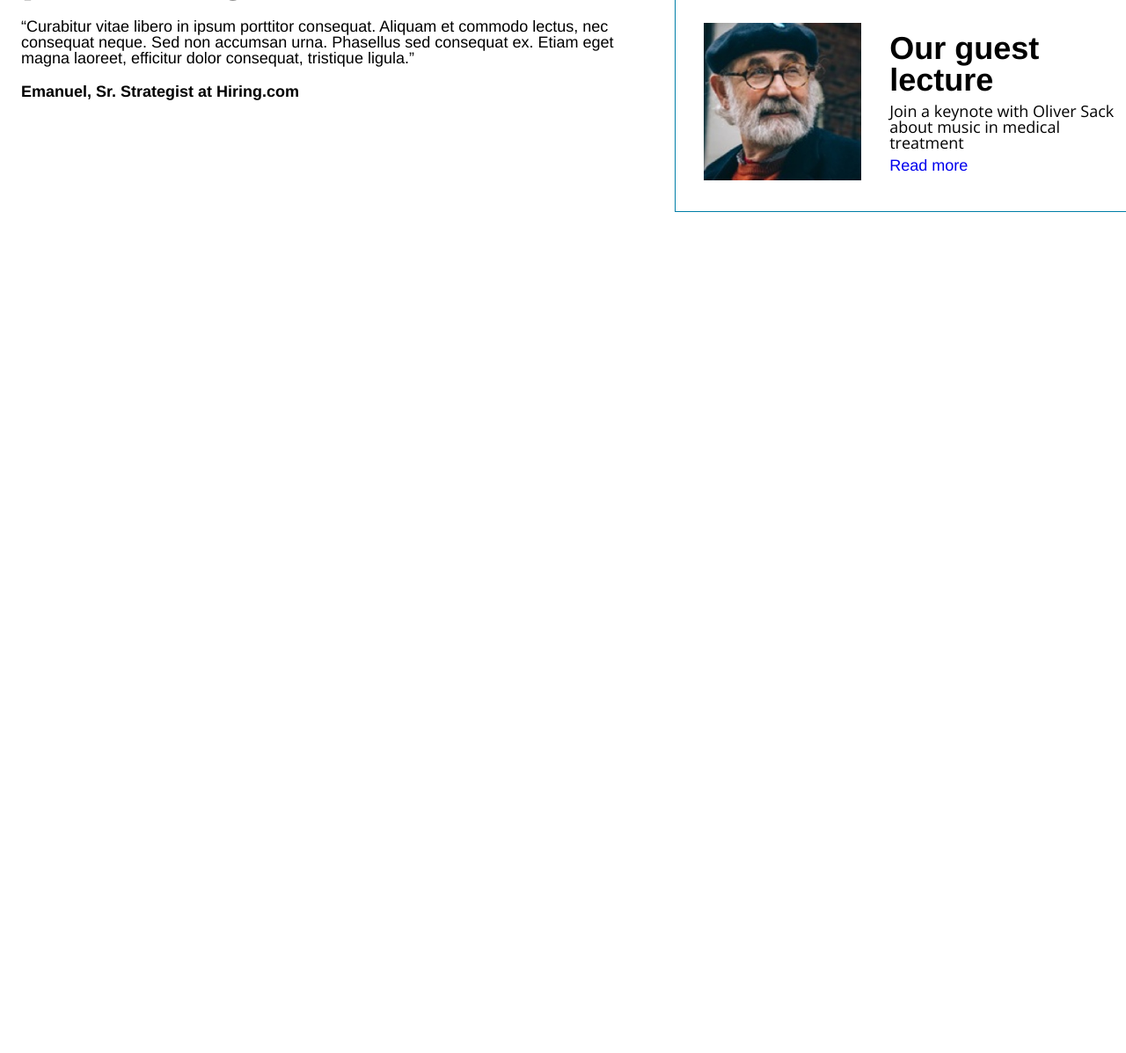
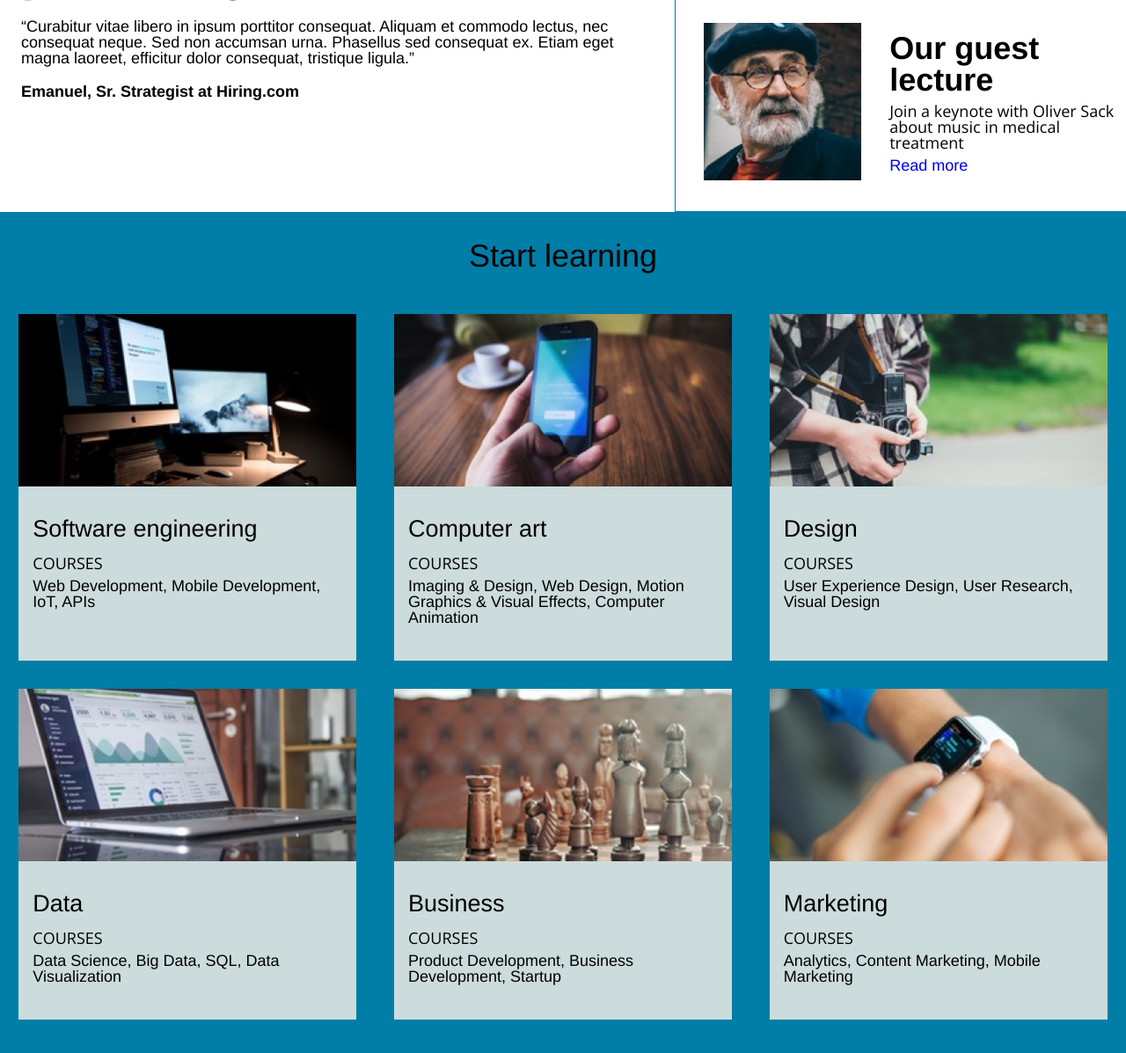
Before and after one commit to gillHarjinder/ColmarAcademy, a plain HTML site: page index.html in a window 1280 px wide. Shown: the part 1205-2402 px from the top of the page at 88% size. Before the commit the page ends 1446 px from the top, so only its background shows below. Drawn offline with nearby package versions, Linux system fonts and the light colour scheme.

Commit message:
start learning part is done

```diff
--- a/index.html
+++ b/index.html
@@ -50,7 +50,6 @@
 
   <!-- practicing section -->
   <section id="keepPractising">
-
   	<div class="keepPractising-box">
     	<div class="keepPractising-image-box">
       		<img src="resources/images/information-main.jpg" alt="student reading." class="keepPractising-image" />
@@ -102,9 +101,80 @@
         		</div>
   			</div>
   		</div>
+  	</div>
+  </section>
 
+
+  <!--start Learning section-->
+  <section id="startLearning">
+  	<h1>Start learning</h1>
+  	<div class="CoursesBox">
+  		<div class="eachCourse">
+  			<div class="eachCourse-img">
+  				<img src="resources/images/course-software.jpg" alt="Software Engineering course picture" class="course-img" />
+  			</div>
+  			<div class="eachCourse-text">
+  				<h2>Software engineering</h2>
+        		<h3>Courses</h3>
+        		<p>Web Development, Mobile Development, IoT, APIs</p>
+  			</div>
+  		</div>
+
+  		<div class="eachCourse">
+  			<div class="eachCourse-img">
+  				<img src="resources/images/course-computer-art.jpg" alt="Software Engineering course picture" class="course-img" />
+  			</div>
+  			<div class="eachCourse-text">
+  				<h2>Computer art</h2>
+        		<h3>Courses</h3>
+        		<p>Imaging &amp; Design, Web Design, Motion Graphics &amp; Visual Effects, Computer Animation</p>
+      		</div>
+  		</div>
+
+  		<div class="eachCourse">
+  			<div class="eachCourse-img">
+  				<img src="resources/images/course-design.jpg" alt="Software Engineering course picture" class="course-img" />
+  			</div>
+  			<div class="eachCourse-text">
+  				<h2>Design</h2>
+        		<h3>Courses</h3>
+        		<p>User Experience Design, User Research, Visual Design</p>
+  			</div>
+  		</div>
+
+  		<div class="eachCourse">
+  			<div class="eachCourse-img">
+  				<img src="resources/images/course-data.jpg" alt="Software Engineering course picture" class="course-img" />
+  			</div>
+  			<div class="eachCourse-text">
+  				<h2>Data</h2>
+        		<h3>Courses</h3>
+        		<p>Data Science, Big Data, SQL, Data Visualization</p>
+  			</div>
+  		</div>
+
+  		<div class="eachCourse">
+  			<div class="eachCourse-img">
+  				<img src="resources/images/course-business.jpg" alt="Software Engineering course picture" class="course-img" />
+  			</div>
+  			<div class="eachCourse-text">
+  				<h2>Business</h2>
+        		<h3>Courses</h3>
+        		<p>Product Development, Business Development, Startup</p>
+  			</div>
+  		</div>
+
+  		<div class="eachCourse">
+  			<div class="eachCourse-img">
+  				<img src="resources/images/course-marketing.jpg" alt="Software Engineering course picture" class="course-img" />
+  			</div>
+  			<div class="eachCourse-text">
+  				<h2>Marketing</h2>
+        		<h3>Courses</h3>
+        		<p>Analytics, Content Marketing, Mobile Marketing</p>
+  			</div>
+  		</div>
   	</div>
-
   </section>
 
 </body>
--- a/resources/css/style.css
+++ b/resources/css/style.css
@@ -223,6 +223,65 @@ button:hover {
 }
 
 
+/* start Learning section*/
+
+#startLearning{
+	background-color: #007EA7;
+	padding-bottom: 32px;
+}
+
+
+#startLearning h1 {
+  /*font-family: by serif*/
+  font-size: 2rem;
+  padding: 32px 0 32px 0;
+  text-align: center;
+}
+
+#startLearning h2 {
+ /*font-family: by serif*/
+  font-size: 1.5rem;
+  margin: 16px 0;
+}
+
+#startLearning h3 {
+  font-family: 'Open Sans', sans-serif;
+  font-size: 1rem;
+  text-transform: uppercase;
+  margin: 8px 0;
+}
+
+
+.CoursesBox {
+  display: flex;
+  flex-wrap: wrap;
+  justify-content: space-around;
+  width: auto;
+}
+
+.eachCourse {
+  background-color: #CCDBDC;
+  width: 30%;
+  margin: 16px;
+  padding-bottom: 24px;
+}
+
+.eachCourse-text {
+  padding: 16px 16px;
+}
+
+.eachCourse-img {
+  width: 100%;
+  height: auto;
+}
+
+.course-img {
+  width: 100%;
+  height: auto;
+}
+
+
+
 
 /* Setup for Mobile devices*/
 
@@ -303,4 +362,42 @@ button:hover {
   		margin-left: 32px;
   		margin-bottom: 16px;
 	}
+
+	#startLearning {
+  		padding-bottom: 32px;
+  		text-align: center;
+	}
+
+	#startLearning h1 {
+  		/*font-family: by serif*/
+  		font-size: 2rem;
+  		padding: 32px 0 8px 0;
+  		text-align: center;
+	}
+
+
+
+	.CoursesBox {
+  		justify-content: space-around;
+  		width: 100%;
+  		margin: 0 auto;
+	}
+
+	.eachCourse {
+  		width: 100%;
+  		margin: 8px 16px;
+  		padding: 0;
+	}
+
+	.eachCourse-text h3, p {
+  		display: none;
+	}
+
+	.eachCourse-img {
+  		display: none;
+	}
+
+	.course-img {
+  		display: none;
+	}
 }
```
